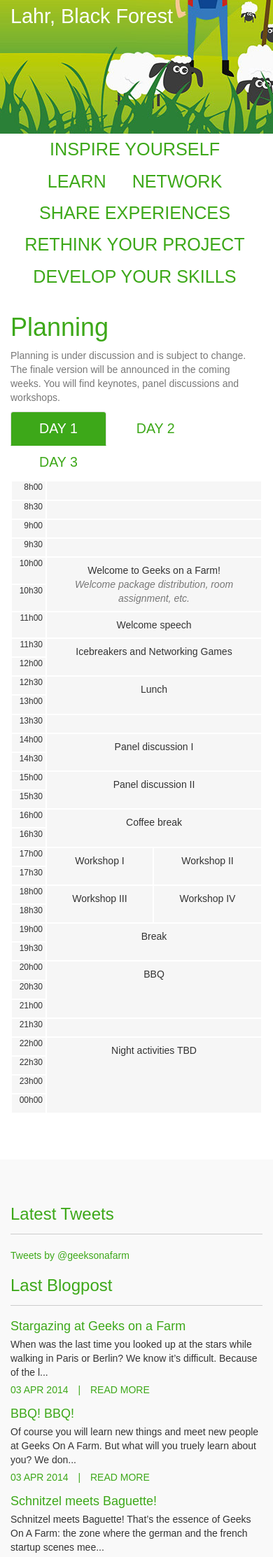
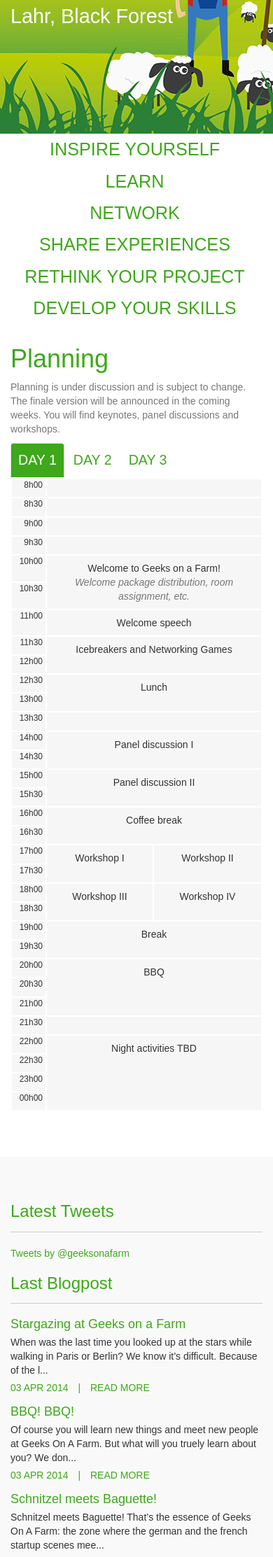
Before and after one commit to brakotozafy/geeksonafarm, a Jekyll site: the page built from index.html, in a window 390 px wide. Shown: the part 597-2822 px from the top of the page at 70% size. Built offline with Jekyll 4.4.1, drawn with Linux system fonts in a browser that asks for light colours; nearby versions of some CDN libraries; some web fonts are replaced; Markdown is read by kramdown in place of the engine named in the settings; comment, search, counter and statistics services are not loaded.

Commit message:
better responsiveness

```diff
--- a/css/extra.css
+++ b/css/extra.css
@@ -233,4 +233,11 @@ a, a:hover, a:visited, a:focus {
       text-align: center; } }
 @media screen and (max-width: 767px) {
   .jumbotron {
-    top: 100px; } }
+    top: 100px; }
+
+  .marketing ul > li {
+    width: 100%; }
+
+  .timetable .nav-tabs > li > a {
+    padding-left: 10px;
+    padding-right: 10px; } }
```
Also changed, not shown: css/extra.sass (+7 -0 lines).
